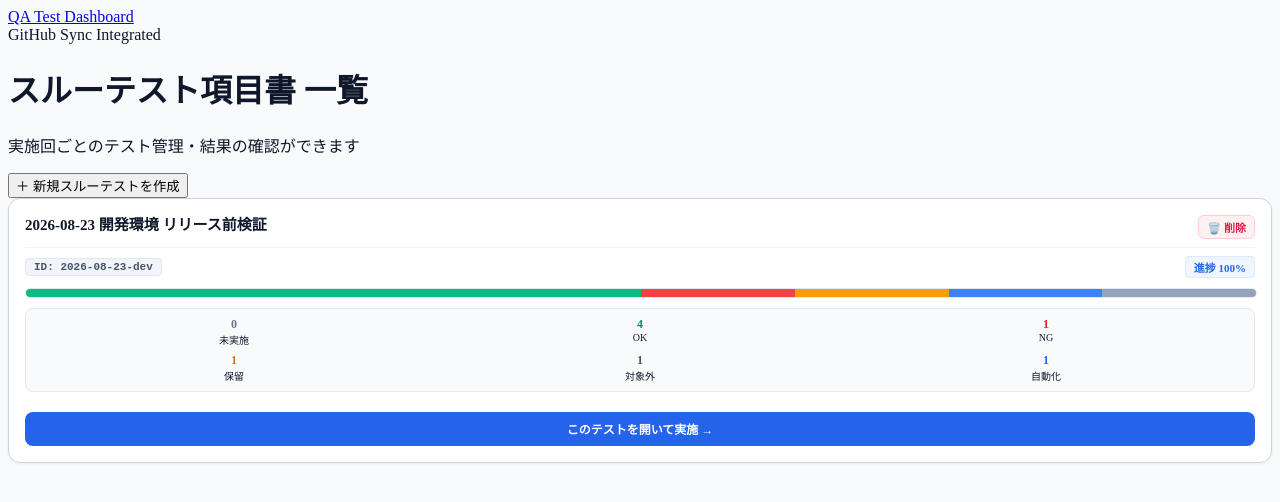
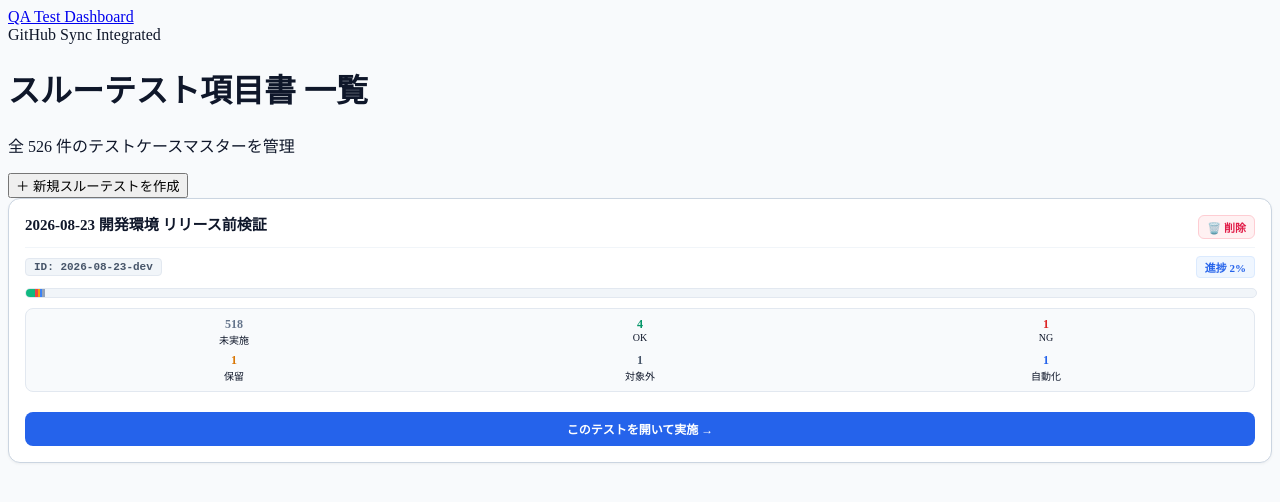
Before and after one commit to kentomurata435/qa-dashboard-app, a Next.js app: page / in a window 1280 px wide. Shown: the top 502 px of the page. Built offline with nearby package versions, Linux system fonts and the light colour scheme.

Commit message:
fix: 全件数マスター526件を基準とした正確な進捗率と6区分集計の計算修正

```diff
--- a/app/page.tsx
+++ b/app/page.tsx
@@ -3,6 +3,7 @@
 
 import { useState, useEffect } from 'react';
 import Link from 'next/link';
+import casesData from '@/data/cases.json';
 
 export default function HomePage() {
   const [runs, setRuns] = useState<any[]>([]);
@@ -101,7 +102,7 @@ export default function HomePage() {
       <div className="flex flex-col sm:flex-row justify-between sm:items-center gap-4 border-b border-slate-200 pb-4">
         <div>
           <h1 className="text-2xl font-bold text-slate-900 tracking-tight">スルーテスト項目書 一覧</h1>
-          <p className="text-xs text-slate-500 mt-1">実施回ごとのテスト管理・結果の確認ができます</p>
+          <p className="text-xs text-slate-500 mt-1">全 {casesData.length} 件のテストケースマスターを管理</p>
         </div>
         <button
           onClick={() => setShowModal(true)}
@@ -177,21 +178,25 @@ export default function HomePage() {
         </div>
       )}
 
-      {/* テストカード一覧（最新順） */}
+      {/* テストカード一覧（正確な526件をマスターとして再集計） */}
       {!loading && runs.length > 0 && (
         <div className="grid gap-5 md:grid-cols-2 lg:grid-cols-3">
           {runs.map((run: any) => {
-            const resultsList = Object.values(run.results || {}) as any[];
-            const total = resultsList.length;
+            const total = casesData.length; // マスター全件数 (526件など)
 
-            // 6区分集計
-            const ok = resultsList.filter((r) => r.status === 'PASSED').length;
-            const ng = resultsList.filter((r) => r.status === 'FAILED').length;
-            const blocked = resultsList.filter((r) => r.status === 'BLOCKED').length;
-            const excluded = resultsList.filter((r) => r.status === 'EXCLUDED').length;
-            const automated = resultsList.filter((r) => r.status === 'AUTOMATED').length;
+            // 正確にマスター件数ベースで集計
+            let ok = 0, ng = 0, blocked = 0, excluded = 0, automated = 0;
+
+            casesData.forEach((tc: any) => {
+              const status = run.results?.[tc.id]?.status || 'UNTESTED';
+              if (status === 'PASSED') ok++;
+              else if (status === 'FAILED') ng++;
+              else if (status === 'BLOCKED') blocked++;
+              else if (status === 'EXCLUDED') excluded++;
+              else if (status === 'AUTOMATED') automated++;
+            });
+
             const untested = total - (ok + ng + blocked + excluded + automated);
-
             const progress = total > 0 ? Math.round(((total - untested) / total) * 100) : 0;
 
             return (
@@ -210,7 +215,7 @@ export default function HomePage() {
                 }}
               >
                 <div>
-                  {/* 1. タイトル ＆ 削除ボタン（タイトルの右） */}
+                  {/* 1. タイトル ＆ 削除ボタン */}
                   <div style={{ display: 'flex', justifyContent: 'space-between', alignItems: 'flex-start', gap: '8px', borderBottom: '1px solid #f1f5f9', paddingBottom: '8px' }}>
                     <h2 style={{ fontSize: '15px', fontWeight: 'bold', color: '#0f172a', margin: 0, lineHeight: '1.4' }}>
                       {run.title}
@@ -234,7 +239,7 @@ export default function HomePage() {
                     </button>
                   </div>
 
-                  {/* 2. タイトルの下に ID と 進捗 */}
+                  {/* 2. タイトルの下に ID と 正確な進捗率 */}
                   <div style={{ display: 'flex', justifyContent: 'space-between', alignItems: 'center', marginTop: '8px', fontSize: '11px' }}>
                     <span style={{ fontFamily: 'monospace', fontWeight: 'bold', backgroundColor: '#f1f5f9', color: '#475569', padding: '2px 8px', borderRadius: '4px', border: '1px solid #e2e8f0' }}>
                       ID: {run.id}
@@ -244,7 +249,7 @@ export default function HomePage() {
                     </span>
                   </div>
 
-                  {/* 3. 進捗バー */}
+                  {/* 3. 正確な進捗バー */}
                   <div style={{ width: '100%', backgroundColor: '#f1f5f9', height: '8px', borderRadius: '9999px', overflow: 'hidden', display: 'flex', marginTop: '10px', border: '1px solid #e2e8f0' }}>
                     <div style={{ width: `${total ? (ok / total) * 100 : 0}%`, backgroundColor: '#10b981' }} />
                     <div style={{ width: `${total ? (ng / total) * 100 : 0}%`, backgroundColor: '#ef4444' }} />
@@ -253,7 +258,7 @@ export default function HomePage() {
                     <div style={{ width: `${total ? (excluded / total) * 100 : 0}%`, backgroundColor: '#94a3b8' }} />
                   </div>
 
-                  {/* 4. 6区分内訳 (未実施、OK、NG、保留、対象外、自動化) */}
+                  {/* 4. 正確な6区分内訳 (全526件の内訳) */}
                   <div style={{ display: 'grid', gridTemplateColumns: 'repeat(3, 1fr)', gap: '6px', marginTop: '10px', backgroundColor: '#f8fafc', padding: '8px', borderRadius: '8px', border: '1px solid #e2e8f0', textAlign: 'center', fontSize: '10px' }}>
                     <div><span style={{ display: 'block', fontWeight: 'bold', color: '#64748b', fontSize: '12px' }}>{untested}</span>未実施</div>
                     <div><span style={{ display: 'block', fontWeight: 'bold', color: '#059669', fontSize: '12px' }}>{ok}</span>OK</div>
```
Also changed, not shown: 1 other file (tests, documents, lock files or other folders).
